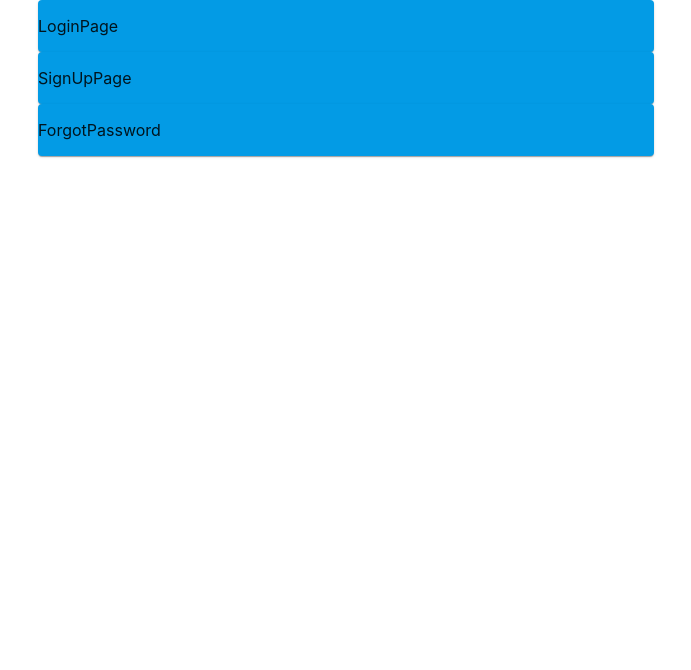
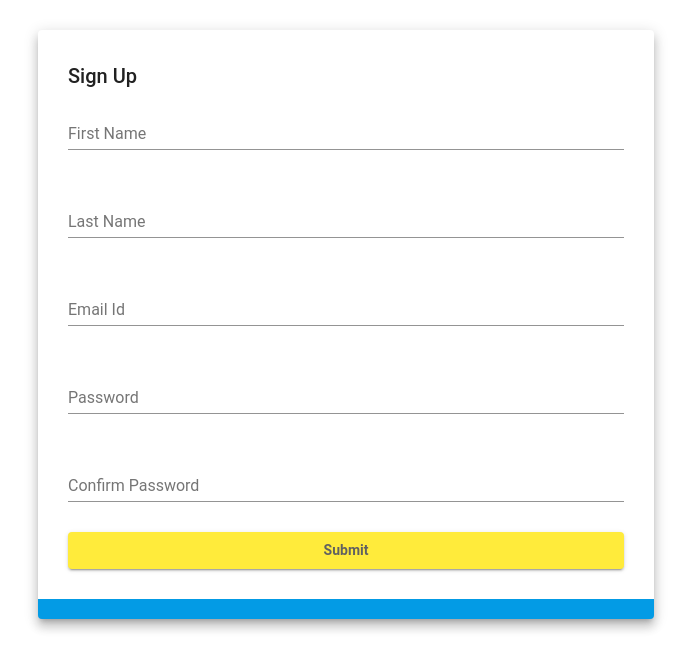
Before and after one commit to ks-mani/currency-convertor, a React (Create React App) app: page / in a window 1280 px wide. Shown: the top 670 px of the page, without its empty margins (294-985 px from the left). Built offline with nearby package versions, Linux system fonts and the light colour scheme; the HTML template or start-up script is replaced by a standard one.

Commit message:
SignIn- SignUp - Forgot Password - UI Done only

```diff
--- a/src/App.js
+++ b/src/App.js
@@ -7,9 +7,9 @@ import ForgotPassword from './containers/ForgotPassword/ForgotPassword'
 function App() {
   return (
     <>
-      <LoginPage></LoginPage>
+      {/* <LoginPage></LoginPage> */}
       <SignUpPage></SignUpPage>
-      <ForgotPassword></ForgotPassword>
+      {/* <ForgotPassword></ForgotPassword> */}
       {/* <MainLayout /> */}
     </>
   );
--- a/src/containers/ForgotPassword/ForgotPassword.js
+++ b/src/containers/ForgotPassword/ForgotPassword.js
@@ -1,12 +1,44 @@
 import React from 'react'
 import authBasicLayout from '../../higherOrderComponent/authBasicLayout'
+import { withStyles, Grid, FormControl, TextField, Button, Typography } from '@material-ui/core'
+
+const styles = {
+    formControl: {
+        width: '100%',
+        margin: '10px 0 30px 0'
+    },
+    submitButton: {
+        width: '100%',
+        textTransform: 'capitalize',
+        fontWeight: 'bold'
+    }
+};
 
 class ForgotPassword extends React.Component {
+    constructor(props){
+        super(props);
+        this.classes = this.props.classes
+    }
     render() {
         return (
-            <p>ForgotPassword</p>
+            <Grid container>
+                <Grid item>
+                    <Typography variant="h6">Set New Password</Typography>
+                </Grid>
+                <Grid item xs={12}>
+                    <FormControl classes={{ root: this.classes.formControl }}>
+                        <TextField
+                            type="email"
+                            label="Enter Email Id">
+                        </TextField>
+                    </FormControl>
+                </Grid>
+                <Grid item xs={12}>
+                    <Button classes={{ root: this.classes.submitButton }} variant="contained" color="secondary">Submit</Button>
+                </Grid>
+            </Grid>
         )
     }
 }
 
-export default authBasicLayout(ForgotPassword)
+export default authBasicLayout(withStyles(styles)(ForgotPassword))
--- a/src/containers/LoginPage/LoginPage.js
+++ b/src/containers/LoginPage/LoginPage.js
@@ -1,12 +1,54 @@
 import React from 'react'
 import authBasicLayout from '../../higherOrderComponent/authBasicLayout'
+import { FormControl, TextField, withStyles, Grid, Button, Typography } from '@material-ui/core'
+
+
+const styles = {
+    formControl: {
+        width: '100%',
+        marginBottom: 20
+    },
+    submitButton: {
+        width:'100%',
+        textTransform: 'capitalize',
+        fontWeight: 'bold'
+    }
+};
 
 class LoginPage extends React.Component {
+    constructor(props) {
+        super(props);
+        this.classes = this.props.classes
+    }
+
     render() {
         return (
-            <p>LoginPage</p>
+            <Grid container>
+                <Grid item>
+                    <Typography variant="h6">Sign In</Typography>
+                </Grid>
+                <Grid item xs={12}>
+                    <FormControl classes={{root: this.classes.formControl}}>
+                        <TextField
+                            label="Username">
+                        </TextField>
+                    </FormControl>
+                </Grid>
+                <Grid item xs={12}>
+                    <FormControl classes={{root: this.classes.formControl}}>
+                        <TextField
+                            type="password"
+                            label="Password">
+                        </TextField>
+                    </FormControl>
+                </Grid>
+                <Grid item xs={12}>
+                    <Button classes={{root: this.classes.submitButton}} variant="contained" color="secondary">Submit</Button>
+                </Grid>
+            </Grid>
         )
     }
 }
 
-export default authBasicLayout(LoginPage)
+
+export default authBasicLayout(withStyles(styles)(LoginPage))
--- a/src/containers/SignUpPage/SignUpPage.js
+++ b/src/containers/SignUpPage/SignUpPage.js
@@ -1,12 +1,58 @@
 import React from 'react'
 import authBasicLayout from '../../higherOrderComponent/authBasicLayout'
+import { withStyles, Grid, FormControl, TextField, Button, Typography } from '@material-ui/core'
+
+const styles = {
+    formControl: {
+        width: '100%',
+        margin: '10px 0 30px 0'
+    },
+    submitButton: {
+        width: '100%',
+        textTransform: 'capitalize',
+        fontWeight: 'bold'
+    }
+};
+
+const registrationTemplate = {
+    data: [
+        { id: 0, code: 'firstName', label: 'First Name', type: 'text' },
+        { id: 1, code: 'lastName', label: 'Last Name', type: 'text' },
+        { id: 2, code: 'emailId', label: 'Email Id', type: 'email' },
+        { id: 3, code: 'password', label: 'Password', type: 'password' },
+        { id: 4, code: 'confirmPassword', label: 'Confirm Password', type: 'password' },
+    ]
+}
 
 class SignUpPage extends React.Component {
+    constructor(props) {
+        super(props);
+        this.classes = this.props.classes
+    }
     render() {
         return (
-            <p>SignUpPage</p>
+            <Grid container>
+                <Grid item>
+                    <Typography variant="h6">Sign Up</Typography>
+                </Grid>
+                {
+                    registrationTemplate.data.map(regItem => (
+                        <Grid item xs={12} key={regItem.code}>
+                            <FormControl classes={{ root: this.classes.formControl }}>
+                                <TextField
+                                    type={regItem.type}
+                                    label={regItem.label}>
+                                </TextField>
+                            </FormControl>
+                        </Grid>
+                    ))
+                }
+                <Grid item xs={12}>
+                    <Button classes={{ root: this.classes.submitButton }} variant="contained" color="secondary">Submit</Button>
+                </Grid>
+            </Grid>
         )
     }
 }
 
-export default authBasicLayout(SignUpPage)
+export default authBasicLayout(withStyles(styles)(SignUpPage))
--- a/src/higherOrderComponent/authBasicLayout.js
+++ b/src/higherOrderComponent/authBasicLayout.js
@@ -4,8 +4,12 @@ import { lightBlue } from '@material-ui/core/colors';
 
 const styles = {
     cardRoot: {
-        backgroundColor: lightBlue[600]
+        borderBottom: '20px solid '+lightBlue[600],
+        padding: 30
     },
+    containerRoot: {
+        marginTop: 30
+    }
 };
 
 
@@ -18,10 +22,10 @@ function authBasicLayout(WrappedComponent) {
 
         render() {
             return (
-                <Container >
+                <Container classes={{root: this.classes.containerRoot}}>
                     <Grid container justify="center">
                         <Grid item xs={12} sm={6}>
-                            <Card classes={{ root: this.classes.cardRoot }}>
+                            <Card classes={{ root: this.classes.cardRoot }} raised>
                                 <WrappedComponent />
                             </Card>
                         </Grid>
```
